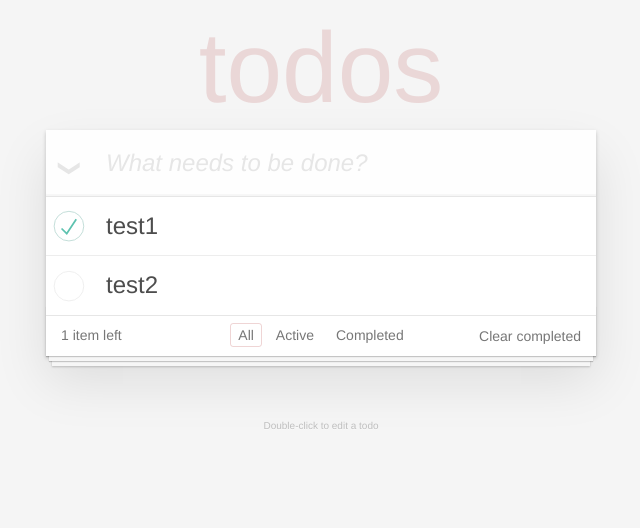
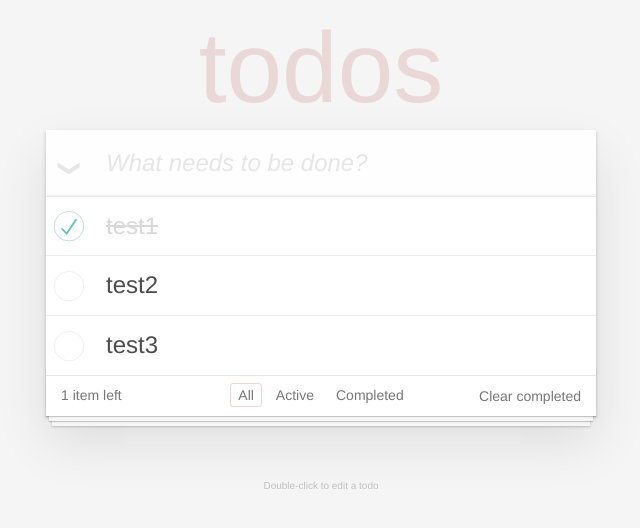
Before and after one commit to jamalhassouni/vue-todo-app, a Vue app: page / in a window 1280 px wide. Shown: the top 528 px of the page, without its empty margins (319-959 px from the left). Built offline with nearby package versions, Linux system fonts and the light colour scheme.

Commit message:
Delete todo

```diff
--- a/src/App.vue
+++ b/src/App.vue
@@ -10,11 +10,16 @@
         <label for="toggle-all">Mark all as complete</label>
 
         <ul class="todo-list">
-          <li class="todo" v-for="todo in todos" :key="todo.title">
+          <li
+            class="todo"
+            :class="{completed:todo.completed}"
+            v-for="todo in todos"
+            :key="todo.title"
+          >
             <div class="view">
               <input class="toggle" type="checkbox" v-model="todo.completed">
               <label>{{todo.title}}</label>
-              <button class="destroy"></button>
+              <button @click="deleteTodo(todo)" class="destroy"></button>
             </div>
             <input class="edit" type="text">
           </li>
@@ -51,9 +56,15 @@ export default {
     return {
       todos: [
         { title: "test1", completed: true },
-        { title: "test2", completed: false }
+        { title: "test2", completed: false },
+        { title: "test3", completed: false }
       ]
     };
+  },
+  methods: {
+    deleteTodo: function(todo) {
+      this.todos.splice(this.todos.indexOf(todo), 1);
+    }
   }
 };
 </script>
```
